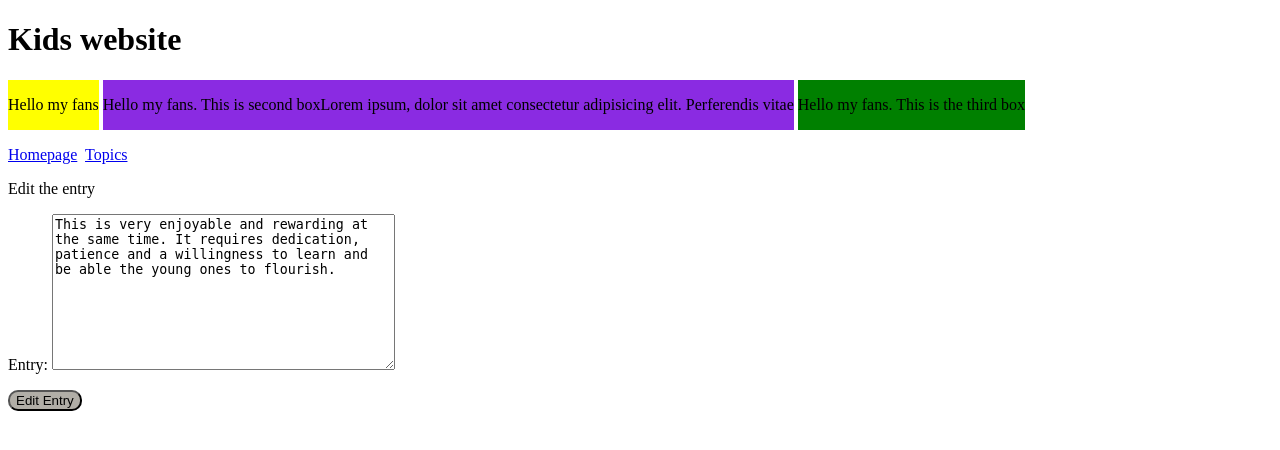
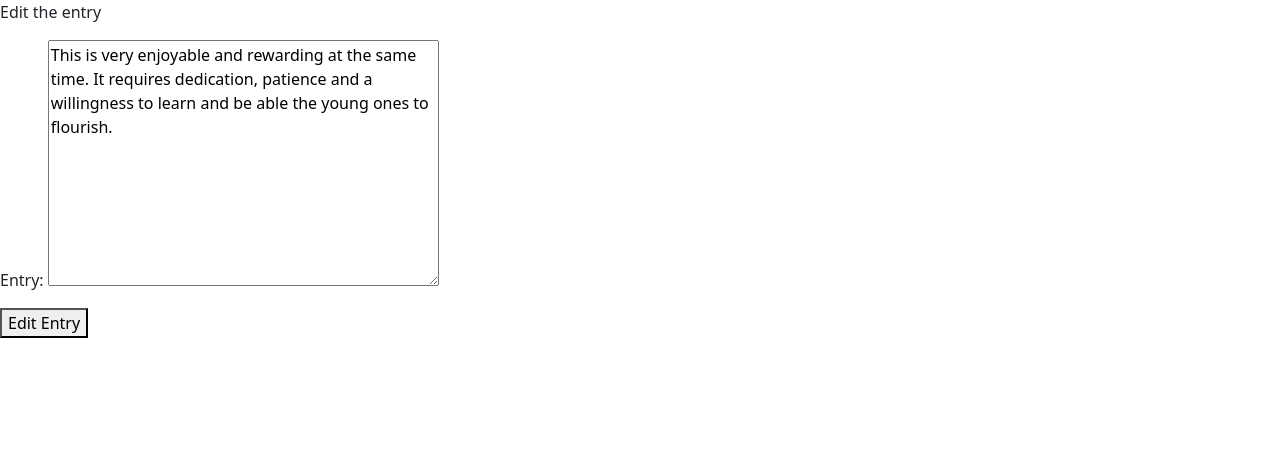
Before and after one commit to cavcom2010/February_2024_Learning_logs, a Django app: page /edit_entry/1/ in a window 1280 px wide. Shown: the top 450 px of the page. Run offline with Django 5.2, Linux system fonts and the light colour scheme; data comes from the database, SQL or seed files in the repository; both versions use the stored data as it was after the commit; some libraries are stand-ins or nearby versions.

Commit message:
incorporated the wedding website template

```diff
--- a/django_project/settings.py
+++ b/django_project/settings.py
@@ -11,6 +11,7 @@ https://docs.djangoproject.com/en/5.0/ref/settings/
 """
 
 from pathlib import Path
+import os
 
 # Build paths inside the project like this: BASE_DIR / 'subdir'.
 BASE_DIR = Path(__file__).resolve().parent.parent
@@ -130,3 +131,8 @@ STATICFILES_DIRS = [
 # https://docs.djangoproject.com/en/5.0/ref/settings/#default-auto-field
 
 DEFAULT_AUTO_FIELD = 'django.db.models.BigAutoField'
+
+# os.path.join(BASE_DIR, 'media')
+
+# MEDIA_ROOT = os.path.join(BASE_DIR,'media')
+# MEDIA_ROOT = "media"
--- a/learning_logs/views.py
+++ b/learning_logs/views.py
@@ -5,7 +5,7 @@ from .forms import TopicForm, EntryForm
 # the homepage view
 def home(request):
     """in the form a function that returns the website"""
-    return render(request, "home.html")
+    return render(request, "index.html")
 
 def topics(request):
     """show all the topics"""
--- a/templates/base.html
+++ b/templates/base.html
@@ -4,11 +4,26 @@
     <meta charset="UTF-8">
     <meta name="viewport" content="width=device-width, initial-scale=1.0">
     {% load static %}
-    <title>Learning Logs</title>
-    <link rel="stylesheet" href="{% static 'css/style.css' %}">
+    <title>Wedding Lite - Free Bootstrap 5 HTML Template</title>
+
+        <!-- CSS FILES -->
+    <link rel="preconnect" href="https://fonts.googleapis.com">
+
+    <link rel="preconnect" href="https://fonts.gstatic.com" crossorigin>
+
+    <link href="https://fonts.googleapis.com/css2?family=Amatic+SC:wght@400;700&family=Playfair+Display&display=swap" rel="stylesheet">
+
+    <link href="{% static 'css/bootstrap.min.css' %}" rel="stylesheet">
+
+    <link href="{% static 'css/bootstrap-icons.css' %}" rel="stylesheet">
+
+    <link href="{% static 'css/magnific-popup.css' %}" rel="stylesheet">
+
+    <link href="{% static 'css/tooplate-wedding-lite.css' %}" rel="stylesheet">
+    <!-- <link rel="stylesheet" href="{% static 'css/style.css' %}"> -->
 </head>
 <body>
-    <h1>Kids website</h1>
+    <!-- <h1>Kids website</h1>
     <div class="main-box">
         <p>Hello my fans</p>
     </div>
@@ -24,8 +39,17 @@
     <p class="nav-links">
         <a href="{% url 'home' %}">Homepage</a>&nbsp;
         <a href="{% url 'topics' %}">Topics</a>&nbsp;&nbsp;
-    </p>
+    </p> -->
     {% block content %} {% endblock content %}
+
+    <!-- JAVASCRIPT FILES -->
+    <script src="{% static 'javascript/jquery.min.js' %}"></script>
+    <script src="{% static 'javascript/bootstrap.min.js' %}"></script>
+    <script src="{% static 'javascript/jquery.sticky.js' %}"></script>
+    <script src="{% static 'javascript/click-scroll.js' %}"></script>
+    <script src="{% static 'javascript/jquery.magnific-popup.min.js' %}"></script>
+    <script src="{% static 'javascript/magnific-popup-options.js' %}"></script>
+    <script src="{% static 'javascript/custom.js' %}"></script>
 
 
 </body>
```
Also changed, not shown: db.sqlite3.
